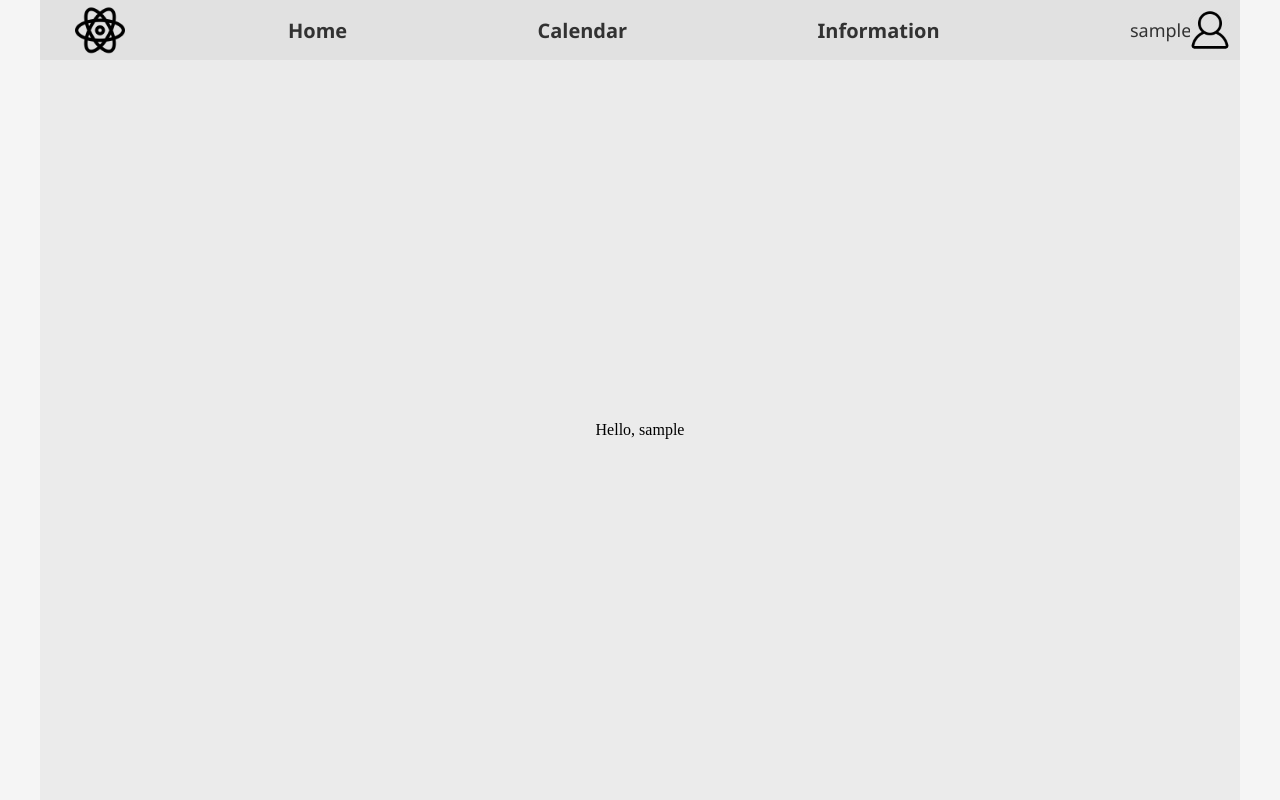
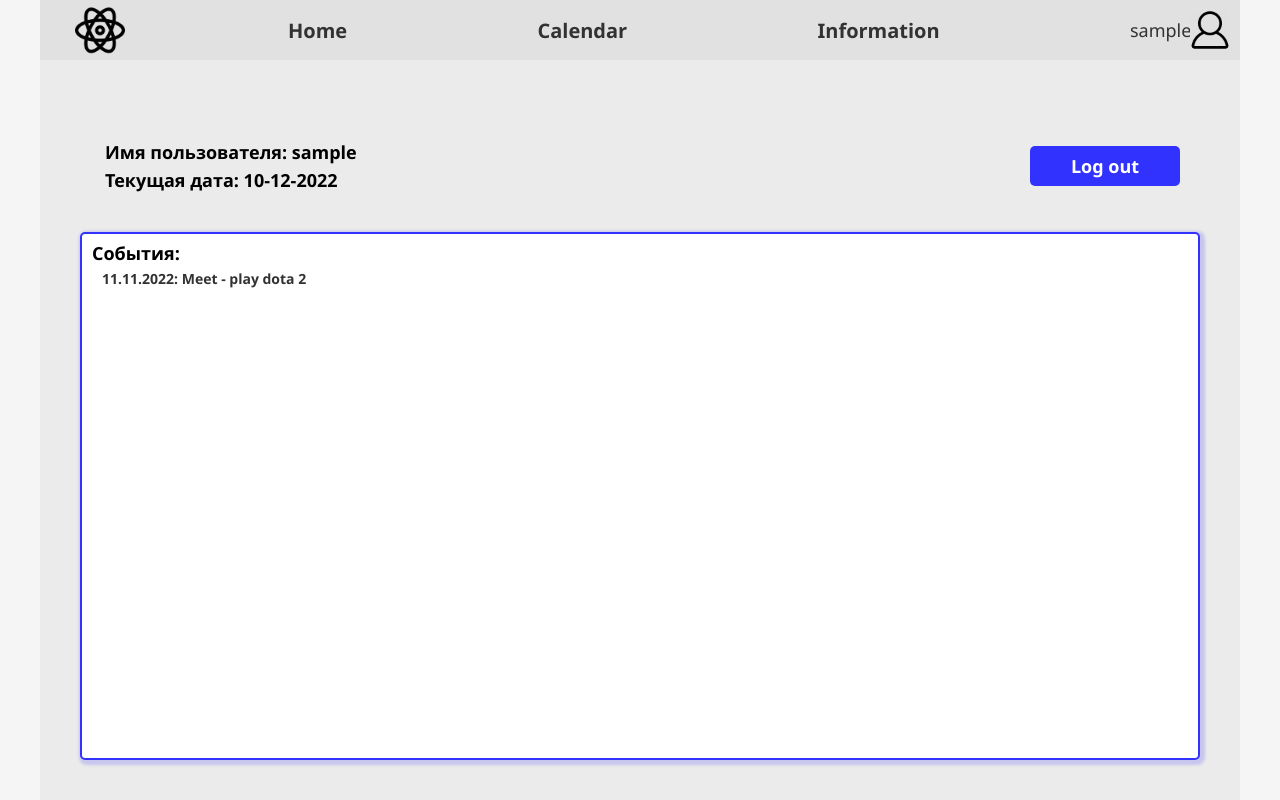
Before and after one commit to romanmitskevich/react-app, a React (Create React App) app: page /profile in a window 1280 px wide. Built offline with nearby package versions, Linux system fonts and the light colour scheme; sample sign-in values are in the browser's storage; the HTML template or start-up script is replaced by a standard one.

Commit message:
feat: add profile page and logout

```diff
--- a/src/App.js
+++ b/src/App.js
@@ -21,7 +21,7 @@ function App() {
 
                     <Route path="login" element={<Login setUser={setUser} />} />
                     <Route path="profile" element={
-                        <ProtectedRoute user={user}><Profile user={user} /></ProtectedRoute>
+                        <ProtectedRoute user={user}><Profile user={user} setUser={setUser} /></ProtectedRoute>
                     } />
 
                     <Route path="calendar" element={
--- a/src/index.css
+++ b/src/index.css
@@ -503,3 +503,85 @@ input::placeholder {
 .current{
     color: rgba(0, 0, 0);
 }
+
+.profile-container{
+    display: flex;
+    flex-direction: column;
+    justify-content: space-between;
+
+    width: 100%;
+    height: 100%;
+
+    padding: 40px;
+}
+
+.profile-info{
+    display: flex;
+    justify-content: space-between;
+    align-items: center;
+
+    width: 100%;
+    height: 20%;
+
+    padding: 5px 20px;
+
+    font-size: 18px;
+    line-height: 18px;
+    font-weight: 600;
+    font-family:'Segoe UI', Tahoma, Geneva, Verdana, sans-serif;
+    color: rgb(0, 0, 0);
+}
+
+.profile-info div p{
+    padding: 5px;
+}
+
+.logout-button{
+    width: 150px;
+    height: 40px;
+
+    border-radius: 5px;
+    border: none;
+    background-color: rgba(50, 50, 255, 1);
+
+    font-size: 18px;
+    line-height: 18px;
+    font-weight: 600;
+    font-family:'Segoe UI', Tahoma, Geneva, Verdana, sans-serif;
+    color: rgb(255, 255, 255);
+
+    cursor: pointer;
+    transition: all 0.4s ease 0s;
+}
+
+.logout-button:hover{
+    background-color: rgba(50, 50, 255, 0.7);
+}
+
+.profile-events{
+    width: 100%;
+    height: 80%;
+
+    padding: 10px;
+
+    border-radius: 5px;
+    border: 2px solid rgb(50, 50, 255);
+    box-shadow: 2px 2px 3px 3px rgba(50, 50, 255, 0.2);
+    background-color: rgb(255, 255, 255);
+
+    font-size: 18px;
+    line-height: 18px;
+    font-weight: 600;
+    font-family:'Segoe UI', Tahoma, Geneva, Verdana, sans-serif;
+    color: rgb(0, 0, 0);
+}
+
+.profile-events p{
+    max-width: 100%;
+    height: 20px;
+    margin: 10px;
+
+    font-size: 14px;
+    line-height: 14px;
+    color: rgb(50, 50, 50);
+}
--- a/src/pages/Profile.js
+++ b/src/pages/Profile.js
@@ -1,7 +1,29 @@
-const Profile = ({ user }) => {
+import moment from "moment";
+import { useNavigate } from "react-router-dom";
+
+const Profile = ({ user, setUser }) => {
+    const navigate = useNavigate();
+
+    const logout = () => {
+        localStorage.clear();
+        setUser(null);
+        return navigate("/");
+    }
+
     return (
         <div className="main-container">
-            Hello, {user?.username || localStorage.getItem("username")}
+            <div className="profile-container">
+                <div className="profile-info">
+                    <div>
+                        <p>Имя пользователя: {user?.username || localStorage.getItem("username")}</p>
+                        <p>Текущая дата: {moment().format("DD-MM-YYYY")}</p>
+                    </div>
+                    <button className="logout-button" onClick={logout}>Log out</button>
+                </div>
+                <div className="profile-events">События:
+                    <p>{`11.11.2022: Meet - play dota 2`}</p>
+                </div>
+            </div>
         </div>
     )
 }
```
Also changed, not shown: package.json (indentation only), 1 other file (tests, documents, lock files or other folders).
